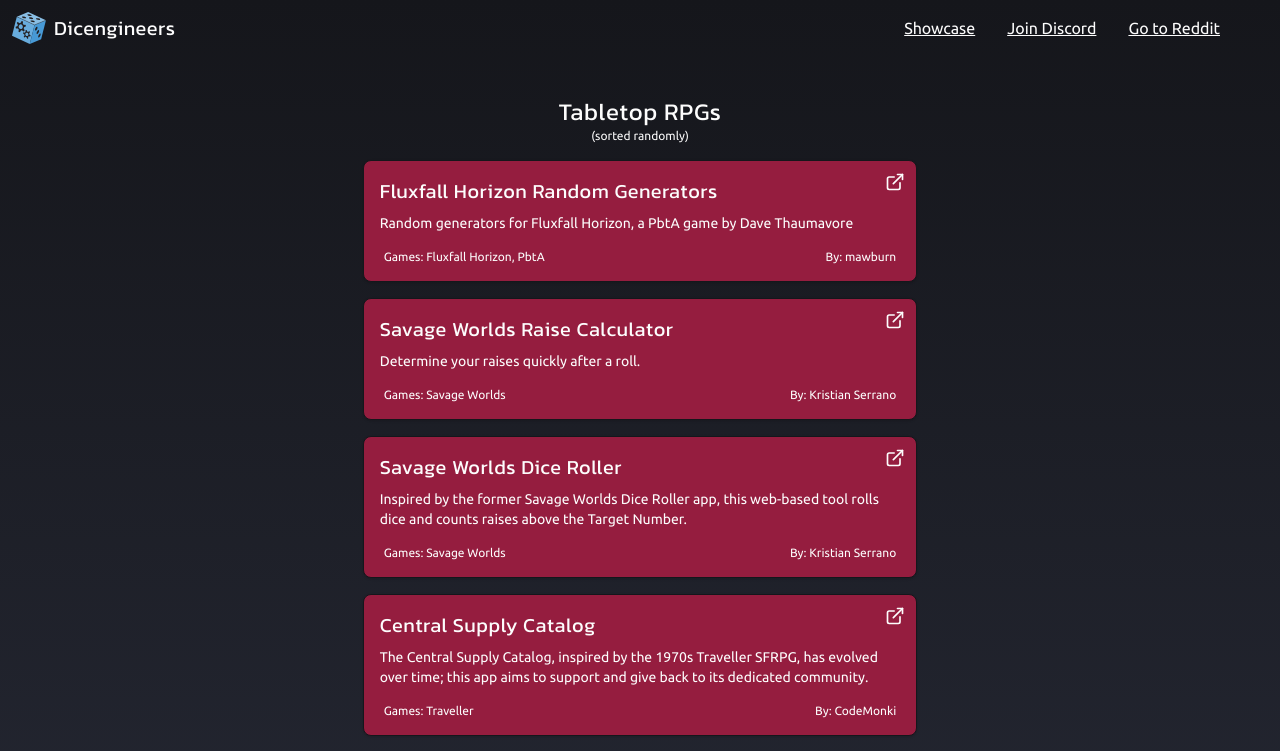
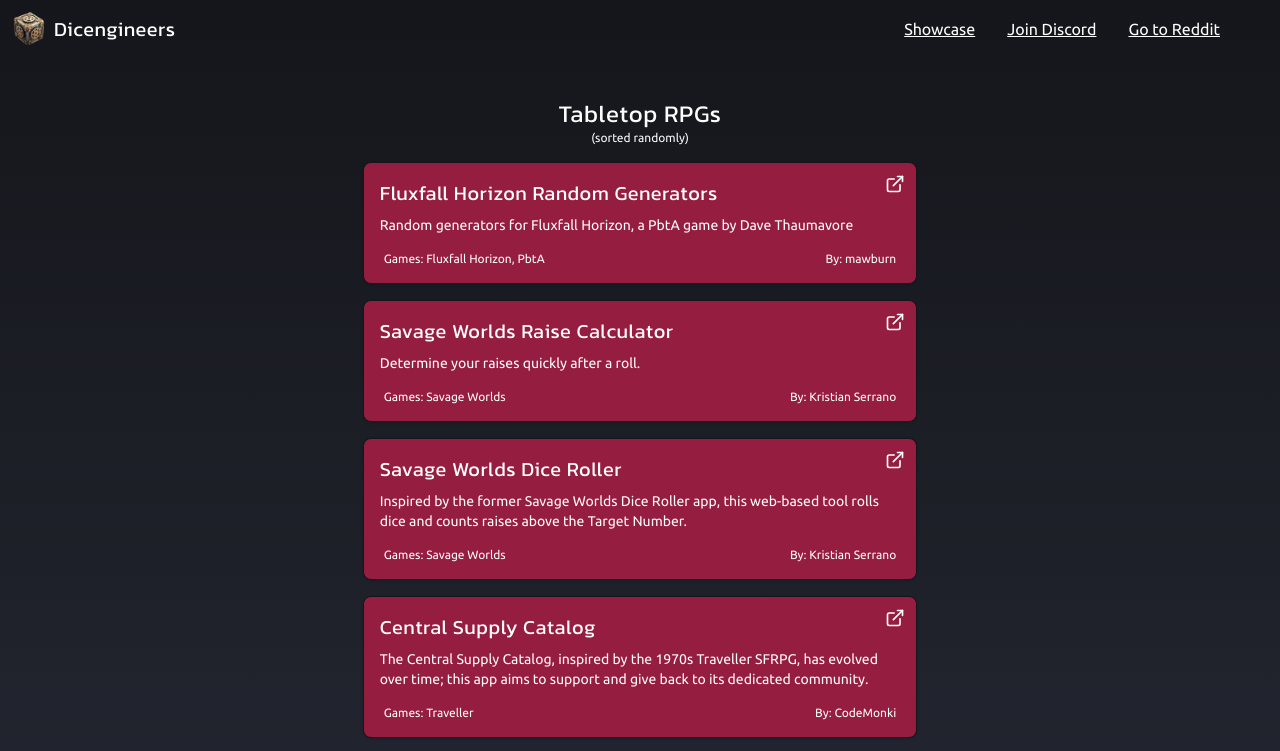
Before and after one commit to mawburn/dicengineers.com, a Next.js app: page /showcase in a window 1280 px wide. Shown: the top 751 px of the page. Built offline with nearby package versions, Linux system fonts and the light colour scheme.

Commit message:
update icon

```diff
--- a/src/components/PageHeader.tsx
+++ b/src/components/PageHeader.tsx
@@ -9,7 +9,7 @@
     <Link href="/" className="flex justify-center items-center">
       <Image
         className="pr-2"
-        src="/de.svg"
+        src="/upperIcon.webp"
         width={42}
         height={42}
         alt="Dicengineers Logo"
```
Also changed, not shown: public/de.webp (renamed from public/center.webp), public/upperIcon.webp (added).
